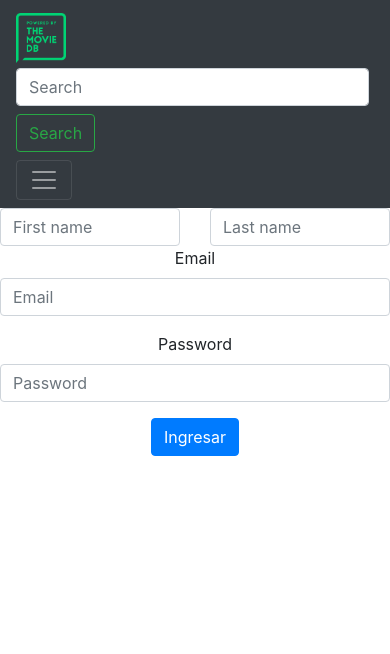
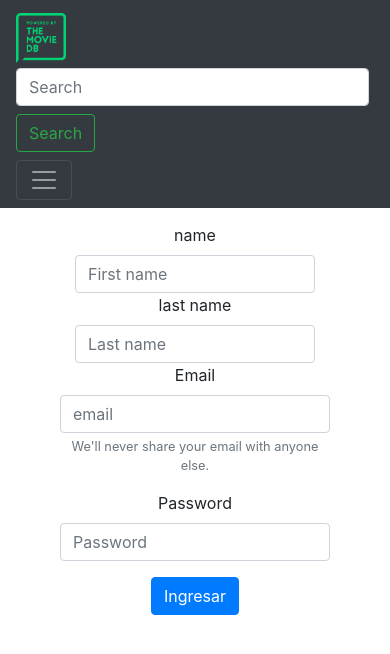
Before and after one commit to LucianoSassano/newReactMovieProject, a React (Create React App) app: page /login in a window 390 px wide. Shown: the top 654 px of the page. Built offline with nearby package versions, Linux system fonts and the light colour scheme.

Commit message:
styling the form and adding responsivness

```diff
--- a/src/components/NavBar.js
+++ b/src/components/NavBar.js
@@ -35,7 +35,10 @@ class Navbar extends React.Component {
             >
               <span className="navbar-toggler-icon"></span>
             </button>
-            <div className="collapse navbar-collapse" id="navbarSupportedContent">
+            <div
+              className="collapse navbar-collapse"
+              id="navbarSupportedContent"
+            >
               <ul className="navbar-nav mr-auto">
                 <li className="nav-item active">
                   <a className="nav-link" href="./Home">
--- /dev/null
+++ b/src/pages/Login.css
@@ -0,0 +1,7 @@
+.form-class {
+  width: 100%;
+  max-width: 330px;
+  padding: 15px;
+  margin: auto;
+}
+/*# sourceMappingURL=Login.css.map */
--- a/src/pages/Login.js
+++ b/src/pages/Login.js
@@ -1,34 +1,64 @@
-import React from 'react'
-import NavBar from '../components/NavBar'
+import React from "react";
+import NavBar from "../components/NavBar";
+import "../pages/Login.css";
 
-class Login extends React.Component
-{
-    render(){
-        return(
+class Login extends React.Component {
+  render() {
+    return (
       <>
         <NavBar />
-        <form>
-        <div class="row">
-    <div class="col">
-      <input type="text" class="form-control" placeholder="First name"/>
+        <form className="form-class">
+          <div className="col-auto">
+          <div class="col-auto">
+            <div class="name-input">
+              <label>name</label>
+              <input
+                type="text"
+                class="form-control"
+                placeholder="First name"
+                required
+              />
             </div>
-    <div class="col">
-      <input type="text" class="form-control" placeholder="Last name"/>
+            <div class="last-name-input">
+              <label>last name</label>
+              <input
+                type="text"
+                class="form-control"
+                placeholder="Last name"
+                required
+              />
             </div>
           </div>
-  <div className="form-group">
+          <div class="form-group">
             <label for="exampleInputEmail1">Email</label>
-    <input type="text" class="form-control" placeholder="Email"/>
+            <input
+              type="email"
+              class="form-control"
+              id="exampleInputEmail1"
+              aria-describedby="emailHelp"
+              placeholder="email"
+            />
+            <small id="emailHelp" class="form-text text-muted">
+              We'll never share your email with anyone else.
+            </small>
           </div>
-  <div className="form-group">
+          <div class="form-group">
             <label for="exampleInputPassword1">Password</label>
-    <input type="text" class="form-control" placeholder="Password"/>
+            <input
+              type="password"
+              class="form-control"
+              id="exampleInputPassword1"
+              placeholder="Password"
+            />
           </div>
-  <button type="submit" className="btn btn-primary">Ingresar</button>
+          <button type="submit" className="btn btn-primary">
+            Ingresar
+          </button>
+          </div>
         </form>
       </>
-    )}
+    );
+  }
 }
 
-
-export default Login
+export default Login;
--- /dev/null
+++ b/src/pages/Login.scss
@@ -0,0 +1,7 @@
+.form-class{
+    width: 100%;
+    max-width: 330px;
+    padding: 15px;
+    margin: auto;
+
+}
```
Also changed, not shown: 1 other file (tests, documents, lock files or other folders). Lines whose indentation alone changed are shown as unchanged.
